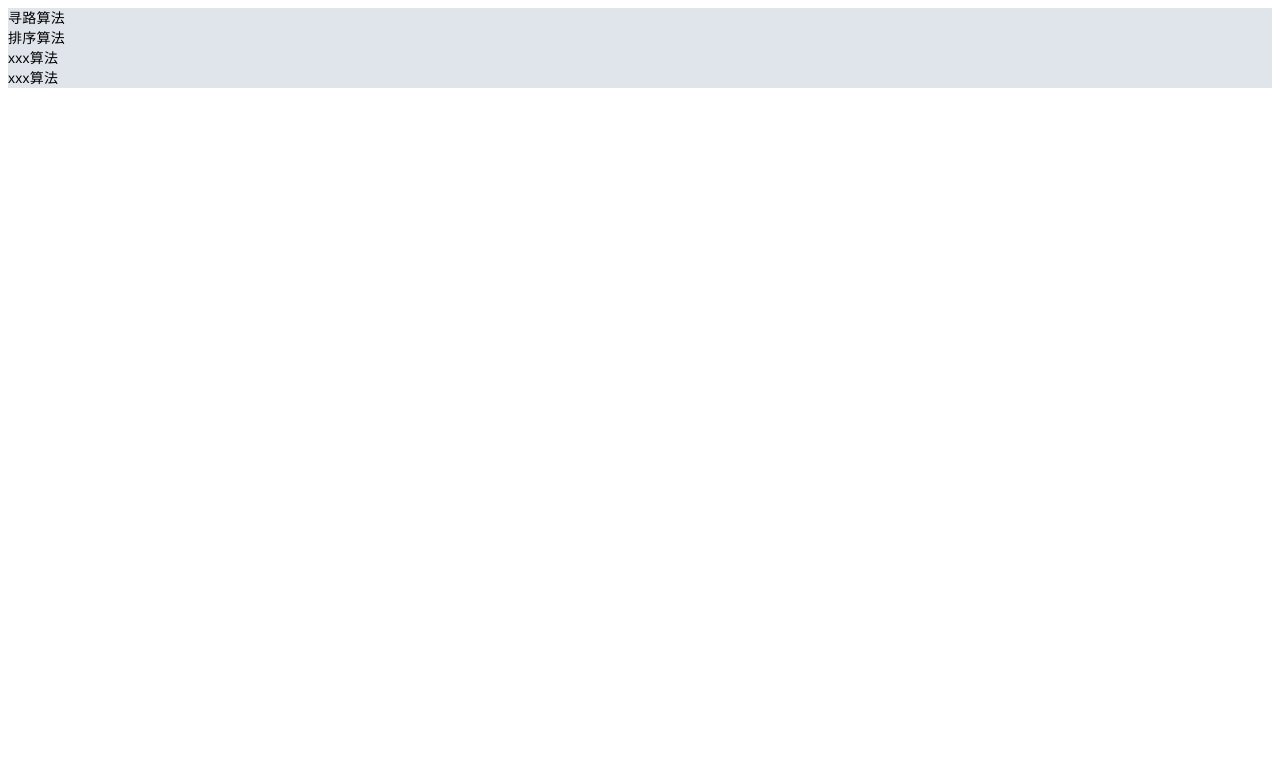
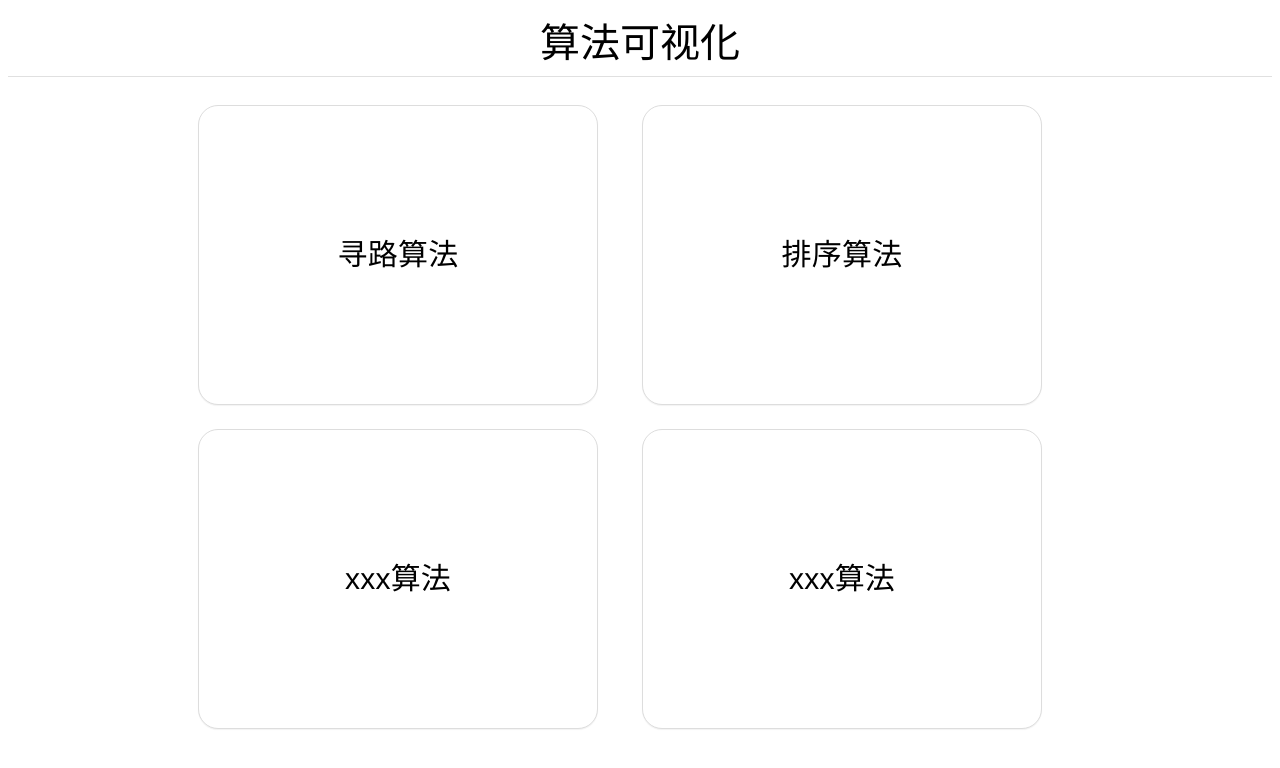
Before and after one commit to hekai97/visualAlgorithm, an Angular app: page / in a window 1280 px wide. Shown: the top 768 px of the page. Built offline with nearby package versions, Linux system fonts and the light colour scheme.

Commit message:
主页面优化，准备使用mat-grid进行更改。

```diff
--- a/src/app/algorithm/maze-algorithm/simple-stair-maze.ts
+++ b/src/app/algorithm/maze-algorithm/simple-stair-maze.ts
@@ -14,7 +14,7 @@ export class SimpleStairMaze extends BaseAlgorithm{
         this.setWallWithIndex(currentPointX,currentPointY,true);
         currentPointY++;
         currentPointX--;
-        if(currentPointX==0){
+        if(currentPointX==1){
           count++;
         }
       }
--- a/src/app/app.component.css
+++ b/src/app/app.component.css
@@ -7,7 +7,7 @@
   display: flex;
   /*margin: 0;*/
   flex-direction: column;
-  background: #e0e5ec;
+  /*background: #e0e5ec;*/
   font-family: 'proxima_nova_rgregular', Helvetica, Arial, sans-serif;
 
 }
--- a/src/app/app.module.ts
+++ b/src/app/app.module.ts
@@ -14,6 +14,8 @@ import { FormsModule } from '@angular/forms';
 import { MatSnackBarModule } from '@angular/material/snack-bar';
 import { MatDividerModule } from '@angular/material/divider';
 import {MatBadgeModule} from '@angular/material/badge';
+import {MatCardModule} from '@angular/material/card';
+import {MatIconModule} from "@angular/material/icon";
 
 @NgModule({
   declarations: [AppComponent, PathFindingComponent, IndexComponent],
@@ -29,6 +31,8 @@ import {MatBadgeModule} from '@angular/material/badge';
     MatSnackBarModule,
     MatDividerModule,
     MatBadgeModule,
+    MatCardModule,
+    MatIconModule,
   ],
   providers: [],
   bootstrap: [AppComponent],
--- a/src/app/index/index.component.css
+++ b/src/app/index/index.component.css
@@ -0,0 +1,27 @@
+.center-table {
+  justify-content: center;
+  align-items: center;
+  margin: 25px auto;
+}
+.card {
+  background-color: #fff;
+  border: 1px solid #ddd;
+  border-radius: 20px;
+  box-shadow: 0 1px 1px rgba(0, 0, 0, 0.05);
+  margin-right: 40px;
+  margin-bottom: 20px;
+  cursor: pointer;
+  height: 300px;
+  width: 400px;
+}
+.center-text{
+  /*max-width: 60%;*/
+  left: 50%;
+  top: 50%;
+  position: absolute;
+  transform: translate(-50%, -50%); /* 水平居中，垂直居中*/
+}
+
+.font-30{
+  font-size: 30px;
+}
--- a/src/app/index/index.component.html
+++ b/src/app/index/index.component.html
@@ -1,4 +1,38 @@
-<div routerLink="pathfinding">寻路算法</div>
-<div>排序算法</div>
-<div>xxx算法</div>
-<div>xxx算法</div>
+<!--<div routerLink="pathfinding">寻路算法</div>-->
+<!--<div>排序算法</div>-->
+<!--<div>xxx算法</div>-->
+<!--<div>xxx算法</div>-->
+<h1 style="text-align: center;font-size: 40px;margin-top: 20px">算法可视化</h1>
+<mat-divider></mat-divider>
+<table class="center-table">
+  <tr>
+    <td>
+      <mat-card class="card" routerLink="pathfinding">
+        <mat-card-content>
+          <div class="center-text font-30">寻路算法</div>
+        </mat-card-content>
+      </mat-card>
+    </td>
+    <td>
+      <mat-card class="card">
+        <mat-card-content>
+          <div class="center-text font-30">排序算法</div>
+        </mat-card-content>
+      </mat-card>
+  </tr>
+  <tr>
+    <td>
+      <mat-card class="card">
+        <mat-card-content>
+          <div class="center-text font-30">xxx算法</div>
+        </mat-card-content>
+      </mat-card>
+    </td>
+    <td>
+      <mat-card class="card">
+        <mat-card-content>
+          <div class="center-text font-30">xxx算法</div>
+        </mat-card-content>
+      </mat-card>
+    </td>
+</table>
--- a/src/app/path-finding/path-finding.component.css
+++ b/src/app/path-finding/path-finding.component.css
@@ -1,5 +1,7 @@
 .main {
   /*margin-top: 10px;*/
+  background: #e0e5ec;
+  /*efeff4*/
 }
 .container {
   display: grid;
--- a/src/app/path-finding/path-finding.component.html
+++ b/src/app/path-finding/path-finding.component.html
@@ -3,6 +3,9 @@
   <option *ngFor="let a of algorithms" [value]="a.value">{{a.name}}</option>
 </select> -->
 <div class="main">
+  <button mat-icon-button color="primary" routerLink="/">
+    <mat-icon>home</mat-icon>
+  </button>
   <mat-form-field appearance="outline">
     <mat-label>选择一个算法</mat-label>
     <mat-select [(value)]="selectedPathFindingAlgorithm">
```
